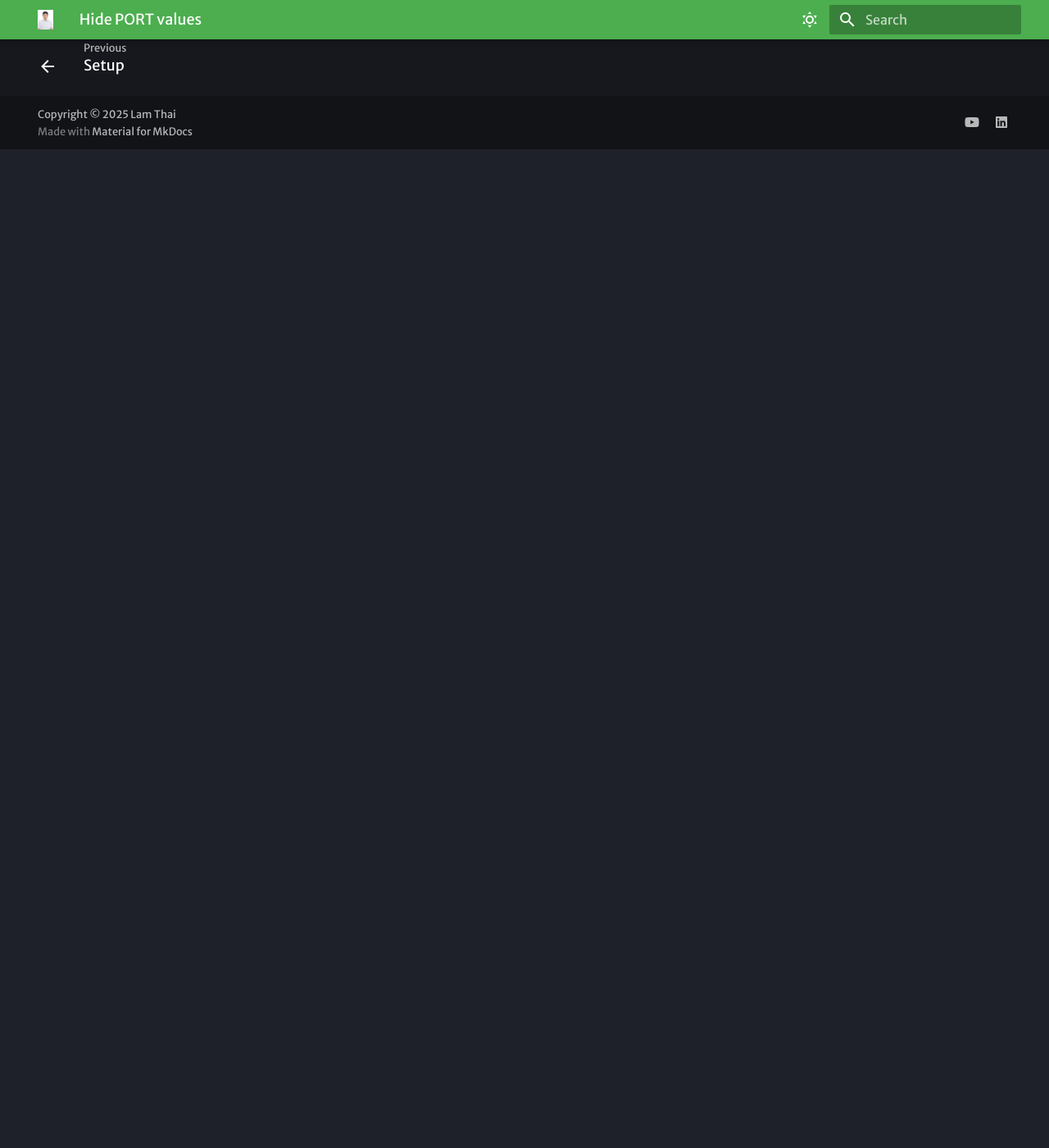
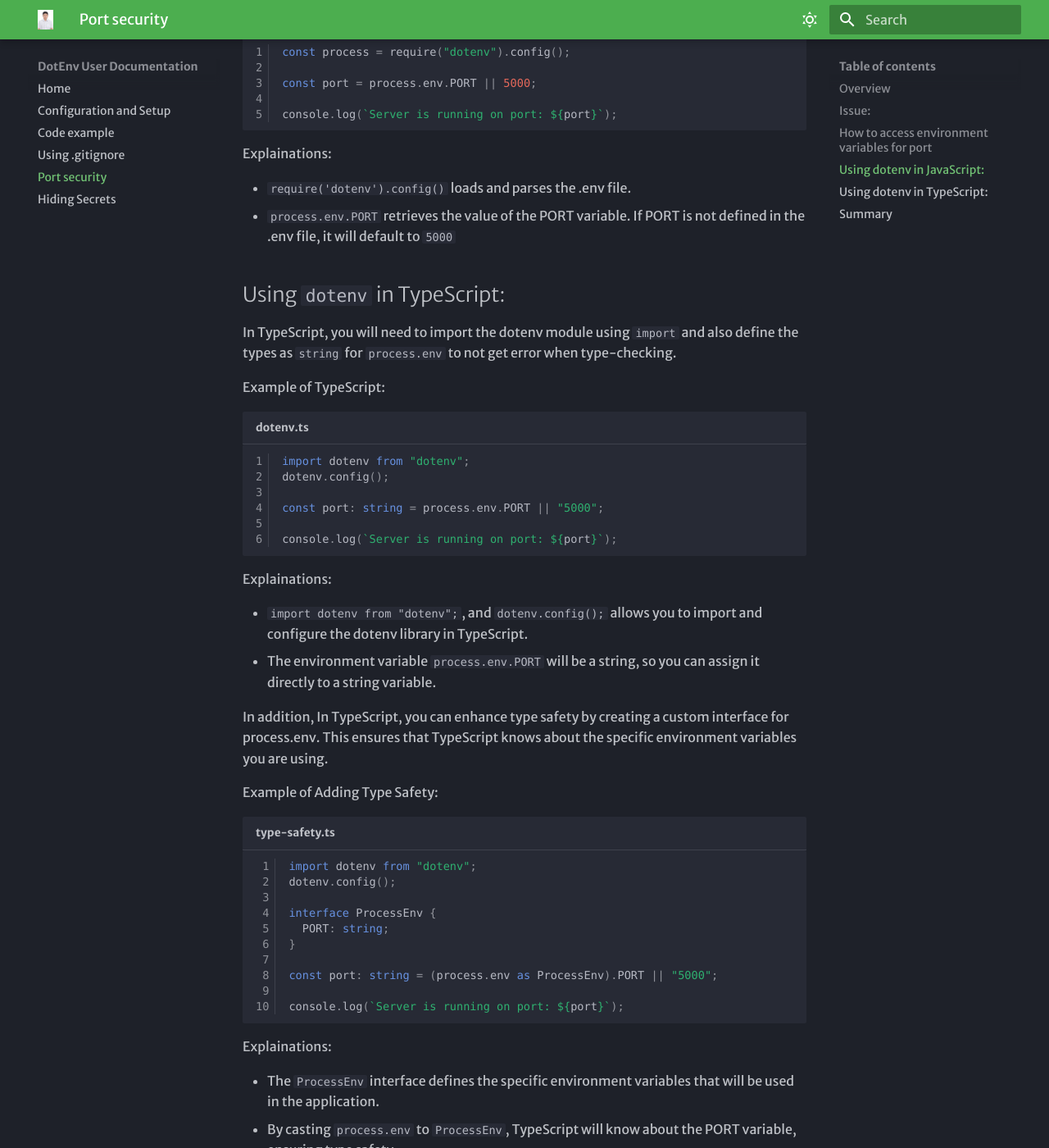
Before and after one commit to Lam-Thai/ILHT-rice-era, an MkDocs documentation site: the page built from docs/port.md, in a window 1280 px wide and 1400 px high, scrolled down 1218 px. Shown: the whole window at 82% size. Built offline with MkDocs 1.6.1 and Material for MkDocs 9.7.7, drawn with Linux system fonts in a browser that asks for light colours; some web fonts are replaced; some of the changed text lies outside the part shown.

````diff
--- a/docs/bycrptSecrets.md
+++ /dev/null
@@ -1 +0,0 @@
-# Hide Bcrypt Secrets
--- a/docs/port.md
+++ b/docs/port.md
@@ -1 +1,103 @@
-# Hide PORT values
+# Port security
+
+## Overview
+
+In this section, you will learn how to use `.env` files and variables to protect and prevent the port value from cyber attacks.
+
+## Issue:
+
+When deploying to different environment and teams, it's essential for maintaining security and flexibility or else everybody include strangers(e.g hackers and intruders) can access the server through the leaked port.
+
+Bad example of port security:
+
+```ts title="bad-example.ts" linenums="1"
+const app = express();
+
+const PORT = 3000;
+
+app.set("view engine", "ejs");
+
+app.get("/", (req, res) => {
+  res.render("index.ejs");
+});
+```
+
+## How to access environment variables for port
+
+The `.env` file can store your application's sensitive datas such as the port number in environment variables.
+
+Example of `.env` file:
+
+```env title="example.env"
+
+PORT=3000
+
+
+```
+
+## Using `dotenv` in JavaScript:
+
+In JavaScript, you'll use `require()` to load and parses the dotenv module, and then access environment variables by using `process.env`
+
+Example of JavaScript:
+
+```js title="dotenv.js" linenums="1"
+const process = require("dotenv").config();
+
+const port = process.env.PORT || 5000;
+
+console.log(`Server is running on port: ${port}`);
+```
+
+Explainations:
+
+- `require('dotenv').config()` loads and parses the .env file.
+- `process.env.PORT` retrieves the value of the PORT variable. If PORT is not defined in the .env file, it will default to `5000`
+
+## Using `dotenv` in TypeScript:
+
+In TypeScript, you will need to import the dotenv module using `import` and also define the types as `string` for `process.env` to not get error when type-checking.
+
+Example of TypeScript:
+
+```ts title="dotenv.ts" linenums="1"
+import dotenv from "dotenv";
+dotenv.config();
+
+const port: string = process.env.PORT || "5000";
+
+console.log(`Server is running on port: ${port}`);
+```
+
+Explainations:
+
+- `import dotenv from "dotenv";`, and `dotenv.config();` allows you to import and configure the dotenv library in TypeScript.
+- The environment variable `process.env.PORT` will be a string, so you can assign it directly to a string variable.
+
+In addition, In TypeScript, you can enhance type safety by creating a custom interface for process.env. This ensures that TypeScript knows about the specific environment variables you are using.
+
+Example of Adding Type Safety:
+
+```ts title="type-safety.ts" linenums="1"
+import dotenv from "dotenv";
+dotenv.config();
+
+interface ProcessEnv {
+  PORT: string;
+}
+
+const port: string = (process.env as ProcessEnv).PORT || "5000";
+
+console.log(`Server is running on port: ${port}`);
+```
+
+Explainations:
+
+- The `ProcessEnv` interface defines the specific environment variables that will be used in the application.
+- By casting `process.env` to `ProcessEnv`, TypeScript will know about the PORT variable, ensuring type safety.
+
+## Summary
+
+- By using the `dotenv` library, you can securely manage sensitive data like port values without hardcoding them into your application code. This practice is essential for maintaining security and flexibility, especially when deploying to different environments or teams.
+
+- Whether you are working in JavaScript or TypeScript, dotenv provides a simple and efficient way to keep environment variables in a .env file, which can be easily loaded and used in your application.
````
Also changed, not shown: docs/Dotenv-Configuration.md (added, +59 -0 lines), docs/content-tabs.md (deleted, +0 -43 lines), docs/diagram-example.md (deleted, +0 -27 lines), docs/gitignore.md (added, +37 -0 lines), docs/index.md (+14 -7 lines), docs/installation.md (deleted, +0 -58 lines), docs/secrets.md (added, +44 -0 lines), docs/assets/secrets_screenshot1.png (added).
